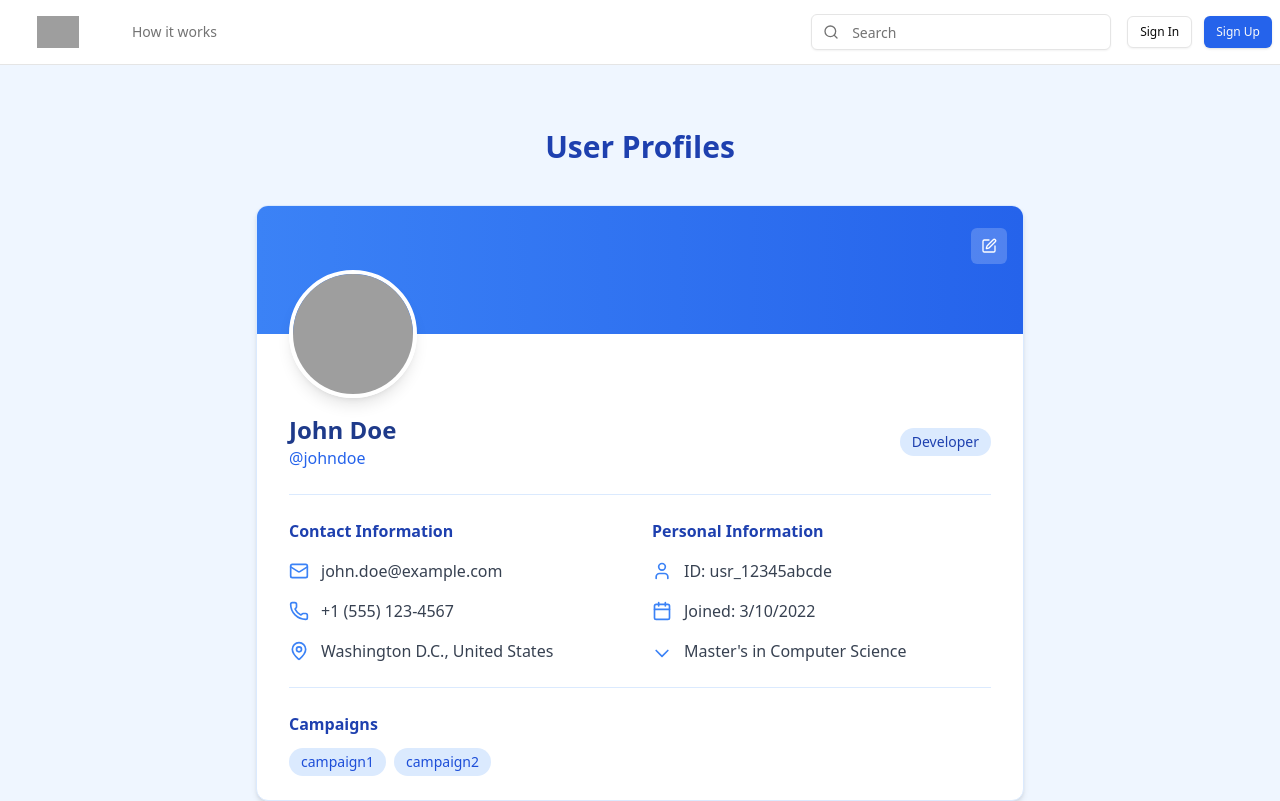
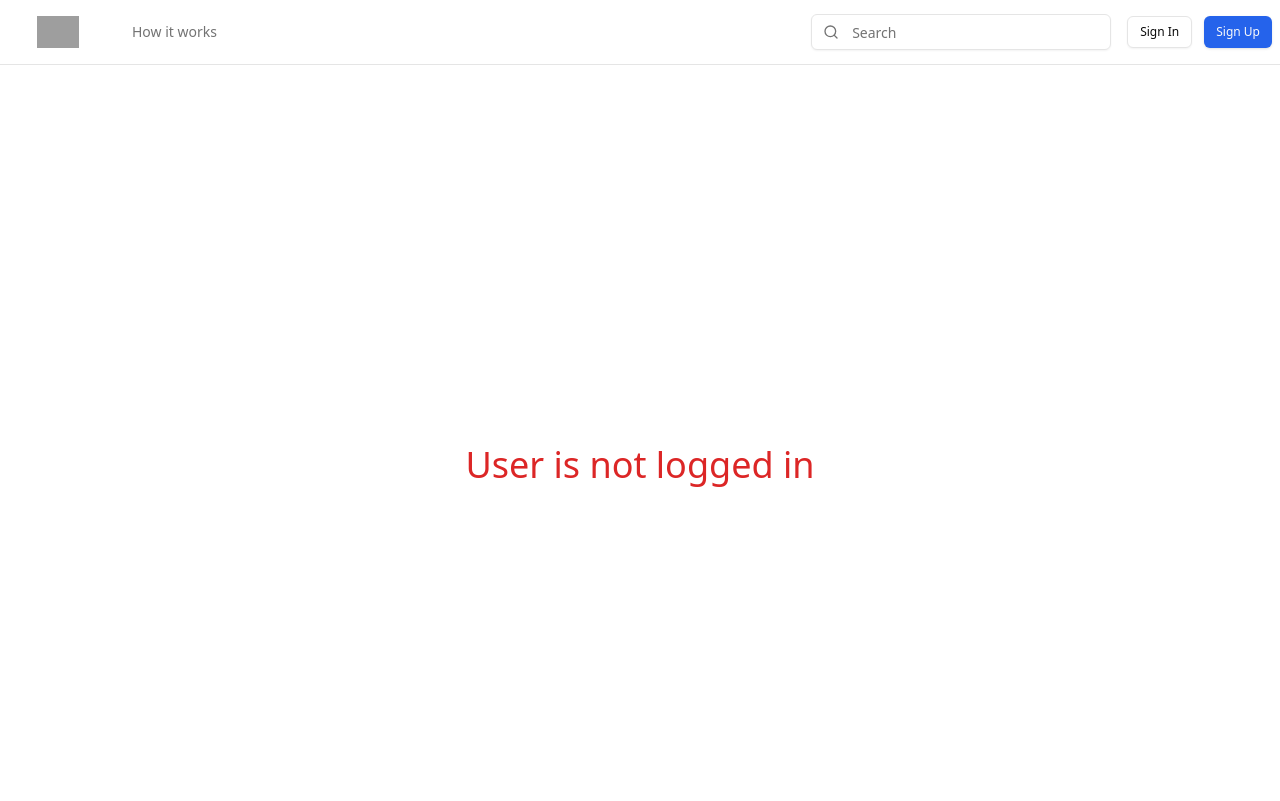
Before and after one commit to Walon-Foundation/fundwave, a Next.js app: page /profile in a window 1280 px wide. Shown: the top 801 px of the page. Built offline with nearby package versions, Linux system fonts and the light colour scheme; grey boxes are pictures that could not be loaded.

Commit message:
made profile to work

```diff
--- a/package.json
+++ b/package.json
@@ -25,6 +25,7 @@
     "clsx": "^2.1.1",
     "js-cookie": "^3.0.5",
     "jsonwebtoken": "^9.0.2",
+    "jwt-decode": "^4.0.0",
     "lucide-react": "^0.475.0",
     "mongoose": "^8.10.0",
     "next": "15.1.7",
--- a/src/app/(Auth)/profile/page.tsx
+++ b/src/app/(Auth)/profile/page.tsx
@@ -1,68 +1,39 @@
 "use client"
 
-import { Calendar, Edit, Mail, MapPin, Phone, UserIcon } from "lucide-react"
+import { Calendar, Edit, Mail, MapPin, Phone, } from "lucide-react"
 import { Avatar, AvatarFallback, AvatarImage } from "@/components/ui/avatar"
 import { Button } from "@/components/ui/button"
 import { Card, CardContent, CardHeader } from "@/components/ui/card"
 import { Separator } from "@/components/ui/separator"
+import { jwtDecode } from "jwt-decode"
+import Cookies from "js-cookie"
+import { User } from "@/core/types/types"
 
-export interface User {
-  _id: string
-  firstName: string
-  lastName: string
-  email: string
-  username: string
-  country: string
-  capitalCity: string
-  phoneNumber: string
-  sex: string
-  DOB: string
-  qualification?: string
-  campaigns?: string[]
-  isCampaign: boolean
-  roles: string
-  createdAt: string
-  profileImage?: string
-}
+
 
 export default function UserProfile() {
-  // Mock data based on the provided interface
-  const user =
-    {
-      _id: "usr_12345abcde",
-      firstName: "John",
-      lastName: "Doe",
-      email: "john.doe@example.com",
-      username: "johndoe",
-      country: "United States",
-      capitalCity: "Washington D.C.",
-      phoneNumber: "+1 (555) 123-4567",
-      sex: "Male",
-      DOB: "1990-05-15",
-      qualification: "Master's in Computer Science",
-      campaigns: ["campaign1", "campaign2"],
-      isCampaign: true,
-      roles: "Developer",
-      createdAt: "2022-03-10T08:15:30Z",
-      profileImage: "/placeholder.svg?height=200&width=200",
-    }
+  const token = Cookies.get("userToken") as string
+  if(!token || token === ""){
+    return <div className="flex flex-col min-h-screen items-center justify-center text-4xl text-red-600"><p>User is not logged in</p></div>
+  }
+  const decodedUser = jwtDecode(token) as User
 
-  if (!user) return <p className="text-center text-4xl mt-32">Loading user data...</p>
+  if (!decodedUser) return <p className="text-center text-4xl mt-32">Loading User data...</p>
 
   return (
     <div className="min-h-screen bg-blue-50 py-10 px-4 flex flex-col  justify-center items-center gap-6">
-      <h1 className="text-3xl font-bold text-blue-800 mb-4">User Profiles</h1>
+      <h1 className="text-3xl font-bold text-blue-800 mb-4">User Profile</h1>
 
       {/* Container for User Profiles */}
       <div className="w-full max-w-3xl flex flex-col gap-8">
-          <Card key={user._id} className="border-blue-100 shadow-md overflow-hidden">
+          <Card key={decodedUser._id} className="border-blue-100 shadow-md overflow-hidden">
             <CardHeader className="bg-gradient-to-r from-blue-500 to-blue-600 p-0 h-32 relative">
               <div className="absolute -bottom-16 left-8">
                 <Avatar className="w-32 h-32 border-4 border-white shadow-lg">
-                  <AvatarImage src={user.profileImage} alt={`${user.firstName} ${user.lastName}`} />
+                  <AvatarImage src={"hkhk"} alt={`${decodedUser.firstName} ${decodedUser.lastName}`} />
                   <AvatarFallback className="bg-blue-200 text-blue-700 text-2xl">
-                    {user.firstName.charAt(0)}
-                    {user.lastName.charAt(0)}
+                    {decodedUser.firstName.charAt(0)}
+                    {decodedUser.lastName.charAt(0)}
                   </AvatarFallback>
                 </Avatar>
               </div>
@@ -79,11 +50,11 @@ export default function UserProfile() {
             <CardContent className="pt-20 pb-6 px-8">
               <div className="flex flex-col md:flex-row md:items-center justify-between mb-6">
                 <div>
-                  <h2 className="text-2xl font-bold text-blue-900">{`${user.firstName} ${user.lastName}`}</h2>
-                  <p className="text-blue-600">@{user.username}</p>
+                  <h2 className="text-2xl font-bold text-blue-900">{`${decodedUser.firstName} ${decodedUser.lastName}`}</h2>
+                  <p className="text-blue-600">@{decodedUser.username}</p>
                 </div>
                 <div className="mt-2 md:mt-0 px-3 py-1 bg-blue-100 text-blue-800 rounded-full text-sm">
-                  {user.roles}
+                  {decodedUser.roles}
                 </div>
               </div>
 
@@ -96,17 +67,17 @@ export default function UserProfile() {
 
                   <div className="flex items-center text-gray-700">
                     <Mail className="w-5 h-5 mr-3 text-blue-500" />
-                    <span>{user.email}</span>
+                    <span>{decodedUser.email}</span>
                   </div>
 
                   <div className="flex items-center text-gray-700">
                     <Phone className="w-5 h-5 mr-3 text-blue-500" />
-                    <span>{user.phoneNumber}</span>
+                    <span>{decodedUser.phoneNumber}</span>
                   </div>
 
                   <div className="flex items-center text-gray-700">
                     <MapPin className="w-5 h-5 mr-3 text-blue-500" />
-                    <span>{`${user.capitalCity}, ${user.country}`}</span>
+                    <span>{`Sierra Leone`}</span>
                   </div>
                 </div>
 
@@ -115,13 +86,8 @@ export default function UserProfile() {
                   <h3 className="font-semibold text-blue-800 mb-3">Personal Information</h3>
 
                   <div className="flex items-center text-gray-700">
-                    <UserIcon className="w-5 h-5 mr-3 text-blue-500" />
-                    <span>ID: {user._id}</span>
-                  </div>
-
-                  <div className="flex items-center text-gray-700">
                     <Calendar className="w-5 h-5 mr-3 text-blue-500" />
-                    <span>Joined: {new Date(user.createdAt).toLocaleDateString()}</span>
+                    <span>Joined: {new Date(decodedUser.createdAt).toLocaleString()}</span>
                   </div>
                     <div className="flex items-start text-gray-700">
                       <div className="flex-shrink-0 mt-1">
@@ -134,7 +100,7 @@ export default function UserProfile() {
                           <path strokeLinecap="round" strokeLinejoin="round" strokeWidth={2} d="M19 9l-7 7-7-7" />
                         </svg>
                       </div>
-                      <span>{user.qualification}</span>
+                      <span>{decodedUser.qualification}</span>
                     </div>
                 </div>
               </div>
@@ -142,7 +108,7 @@ export default function UserProfile() {
                   <div>
                     <h3 className="font-semibold text-blue-800 mb-3">Campaigns</h3>
                     <div className="flex flex-wrap gap-2">
-                      {user.campaigns.map((campaign, index) => (
+                      {decodedUser?.campaigns?.map((campaign, index) => (
                         <span key={index} className="px-3 py-1 bg-blue-100 text-blue-700 rounded-full text-sm">
                           {campaign}
                         </span>
--- a/src/app/api/auth/login/route.ts
+++ b/src/app/api/auth/login/route.ts
@@ -44,7 +44,8 @@ export async function POST(req:NextRequest){
             DOE:user.DOB,
             address:user.address,
             roles:user.roles,
-            isCampaign:user.isCampaign
+            isCampaign:user.isCampaign,
+            createdAt:user.createdAt
         },process.env.USER_TOKEN_SECRET!,{ expiresIn:"1d" })
 
         return apiResponse("Login successful",200,{accessToken,userToken});
--- a/src/core/types/types.ts
+++ b/src/core/types/types.ts
@@ -47,4 +47,6 @@ export interface User {
   isCampaign: boolean;
   roles: string;
   address:string;
+  createdAt:string,
+  updatedAt:string,
 }
```
Also changed, not shown: 1 other file (tests, documents, lock files or other folders).
